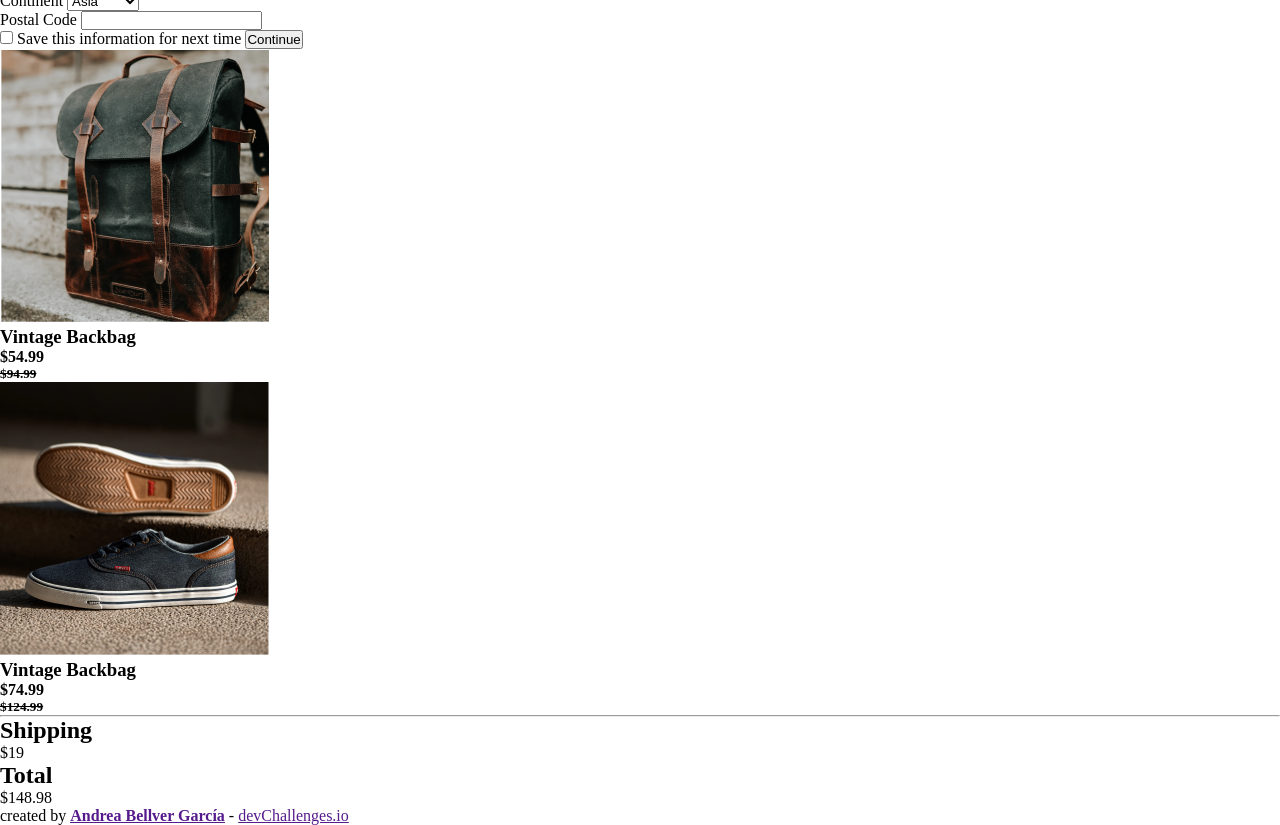
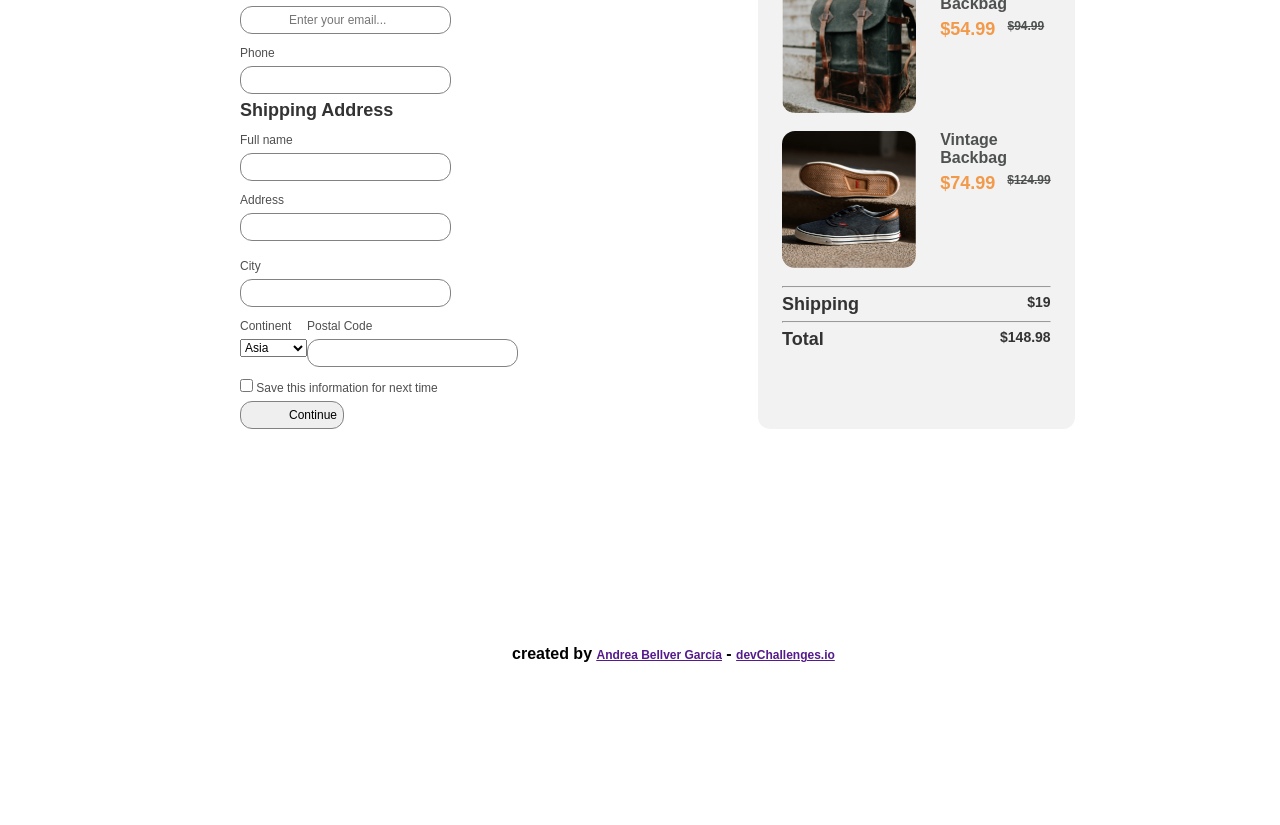
Before and after one commit to ponisworld/checkout, a plain HTML site: page index.html in a window 1280 px wide. Shown: the part 137-962 px from the top of the page. After the commit the page ends 800 px from the top, so only its background shows below. Drawn offline with Linux system fonts and the light colour scheme.

Commit message:
Hay que arreglar y revisar!

```diff
--- a/assets/css/styles.css
+++ b/assets/css/styles.css
@@ -1,9 +1,129 @@
 /*
     GENERAL ASPECTS
 */
-
 * {
     margin:0;
     padding:0;
     box-sizing: border-box;
+    font-size: 12px;
+    font-family: 'Montserrat', sans-serif;
 }
+body {
+    width: 100%;
+}
+
+/*
+    HEADING FONT SIZES
+*/
+h1 {
+    font-size: 3rem;
+    font-weight: 600;
+    color:#4E5150;
+}
+h2, h4 {
+    font-size: 1.5rem;
+    font-weight: 600;
+}
+h3, footer {
+    font-size: 1.334rem;
+    font-weight: 600;
+}
+h5 {
+    font-size:1rem;
+}
+aside section p {
+    font-size:1.167rem;
+    font-weight: 600;
+}
+aside section.gridTwoCol h2, p{
+    margin: 0.5rem 0;
+}
+
+/*
+    HEADING COLORS
+*/
+h2, p {color:#333333;}
+label {color:#4F4F4F;}
+h3, h5 {color: #4E5150;}
+h4 {color:#F2994A;}
+
+/*
+    PARTS OF THE PAGE
+*/
+/*
+    H1
+*/
+h1 {margin:2rem 20rem;}
+
+/*
+    MAIN
+*/
+main {
+    margin:0 10rem;
+}
+main > article {
+    margin: 0 10rem 0 10rem;
+}
+label {
+    display:block;
+}
+.gridTwoCol {
+    display:grid;
+    grid-template-columns:1fr 1fr;
+}
+/*
+    INPUTS DECORATION
+*/
+label {
+    margin-top: 1rem;
+    margin-bottom:0.5rem;
+}
+input:nth-of-type(2) {
+    margin-bottom:0.5rem;
+}
+input {
+    border: 1px solid #828282;
+    border-radius: 12px;
+    padding:0.5rem 0.5rem 0.5rem 4rem;
+}
+/*
+    ASIDE
+*/
+aside article h3 {
+    margin-bottom:0.5rem;
+}
+h5 {
+    margin-left:1rem;
+}
+aside article img {
+    width: 134.21px;
+    height: 136.27px;
+    border-radius:13px;
+}
+#secondCol {
+    margin:0 10rem;
+}
+aside {
+    background-color: #F2F2F2;
+    border-radius: 12px;
+    padding: 2rem 2rem 1rem 2rem;
+}
+aside article {
+    margin: 0 0 1.5rem 0;
+}
+.flexColumn {
+    display:flex;
+    flex-direction:column;
+    margin-left:2rem;
+}
+p {
+    text-align: right;
+}
+/*
+    FOOTER
+*/
+footer {
+    position: absolute;
+    bottom: 0;
+    left: 40vw;
+}
--- a/index.html
+++ b/index.html
@@ -37,7 +37,7 @@
           <h2>Contact Information</h2>
 
           <label for="email">E-mail</label>
-          <input type="email" name="email" id="email">
+          <input placeholder="Enter your email..." type="email" name="email" id="email">
 
           <label for="tel">Phone</label>
           <input type="tel" id="tel" name="tel">
@@ -56,7 +56,7 @@
           <label for="city">City</label>
           <input type="text" name="city" id="city">
 
-          <div>
+          <div class="gridTwoCol">
             <section>
               <label for="cont">Continent</label>
               <select name="cont" id="cont">
@@ -86,7 +86,7 @@
 
           <div class="flexColumn">
             <h3>Vintage Backbag</h3>
-            <div class="flex">
+            <div class="gridTwoCol">
               <h4>$54.99</h4>
               <h5><s>$94.99</s></h5>
             </div>
@@ -102,7 +102,7 @@
 
           <div class="flexColumn">
             <h3>Vintage Backbag</h3>
-            <div class="flex">
+            <div class="gridTwoCol">
               <h4>$74.99</h4>
               <h5><s>$124.99</s></h5>
             </div>
@@ -113,11 +113,12 @@
           </div>
         </article>
         <hr>
-        <section>
+        <section class="gridTwoCol">
           <h2>Shipping</h2>
           <p>$19</p>
         </section>
-        <section>
+        <hr>
+        <section class="gridTwoCol">
           <h2>Total</h2>
           <p>$148.98</p>
         </section>
```
